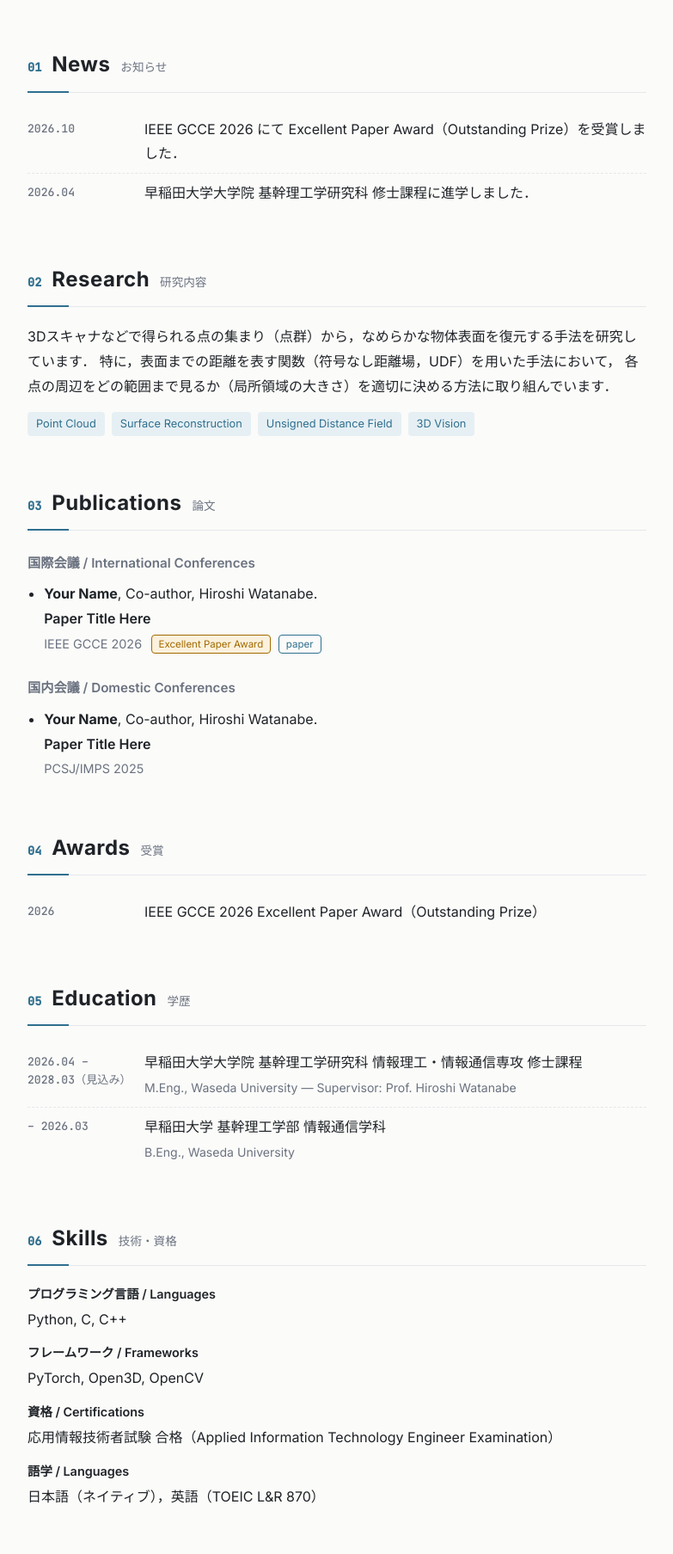
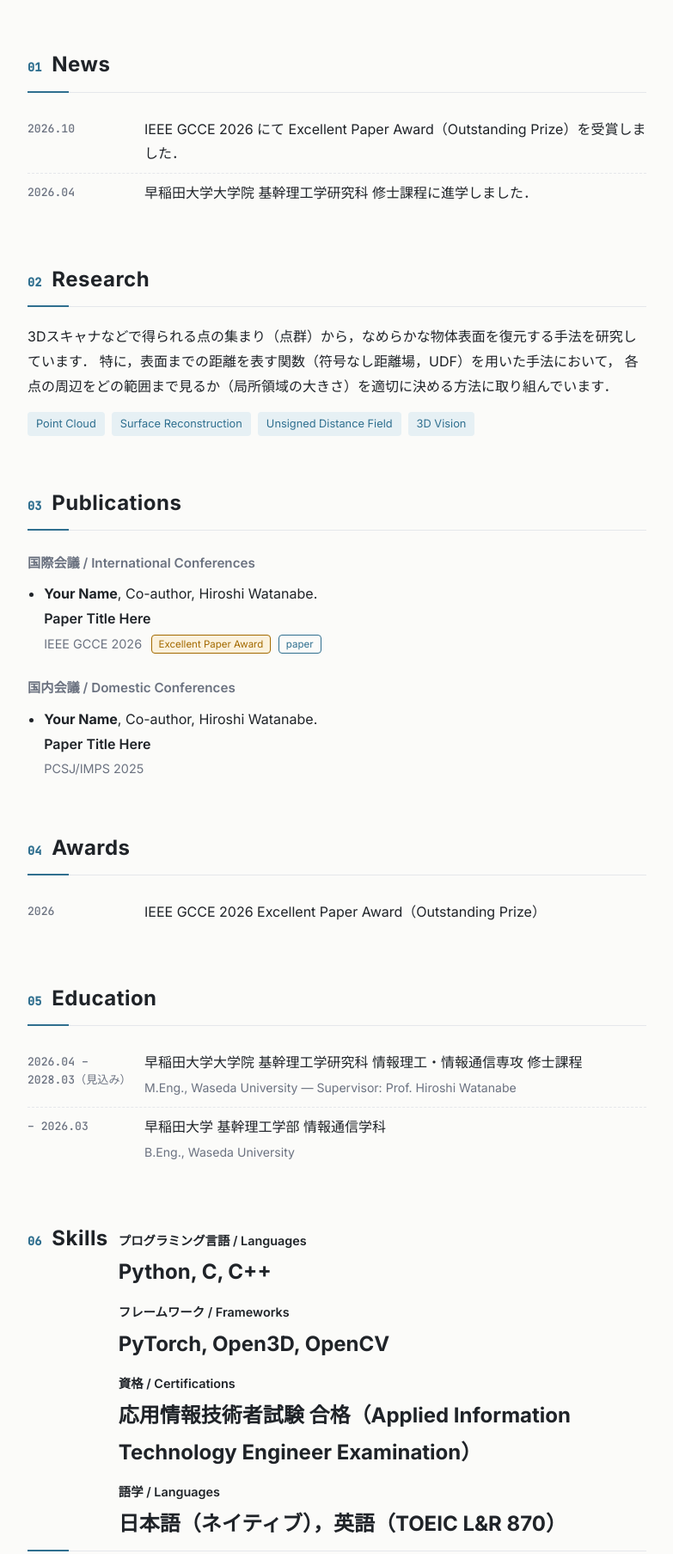
Before and after one commit to eitoga/eitoga.github.io, a plain HTML site: page index.html in a window 1280 px wide. Shown: the part 475-2282 px from the top of the page at 86% size, without its empty margins (248-1031 px from the left). Drawn offline with Linux system fonts and the light colour scheme.

Commit message:
Remove Japanese translations from section titles
Removed Japanese translations from section titles in index.html.

```diff
--- a/index.html
+++ b/index.html
@@ -65,7 +65,6 @@
       <h2 class="section-title">
         <span class="num">01</span>
         <span class="en">News</span>
-        <span class="ja">お知らせ</span>
       </h2>
       <ul class="news">
         <!-- TODO: 日付と受賞名を公式表記で確認 -->
@@ -79,7 +78,6 @@
       <h2 class="section-title">
         <span class="num">02</span>
         <span class="en">Research</span>
-        <span class="ja">研究内容</span>
       </h2>
       <p>
         3Dスキャナなどで得られる点の集まり（点群）から，なめらかな物体表面を復元する手法を研究しています．
@@ -101,7 +99,6 @@
       <h2 class="section-title">
         <span class="num">03</span>
         <span class="en">Publications</span>
-        <span class="ja">論文</span>
       </h2>
 
       <h3>国際会議 / International Conferences</h3>
@@ -132,7 +129,6 @@
       <h2 class="section-title">
         <span class="num">04</span>
         <span class="en">Awards</span>
-        <span class="ja">受賞</span>
       </h2>
       <ul class="timeline">
         <li><time>2026</time><span>IEEE GCCE 2026 Excellent Paper Award（Outstanding Prize）</span></li>
@@ -144,7 +140,6 @@
       <h2 class="section-title">
         <span class="num">05</span>
         <span class="en">Education</span>
-        <span class="ja">学歴</span>
       </h2>
       <ul class="timeline">
         <li>
@@ -168,8 +163,7 @@
     <section id="skills">
       <h2 class="section-title">
         <span class="num">06</span>
-        <span class="en">Skills</span>
-        <span class="ja">技術・資格</span>
+        <span class="en">Skills</span
       </h2>
       <dl class="skills">
         <!-- TODO: 実際に使っているものに合わせて編集 -->
@@ -189,7 +183,6 @@
       <h2 class="section-title">
         <span class="num">07</span>
         <span class="en">Contact</span>
-        <span class="ja">連絡先</span>
       </h2>
       <!-- TODO: メールアドレスを記入（スパム対策で [at] 表記） -->
       <p class="mono">yourname [at] example.waseda.jp</p>
```
